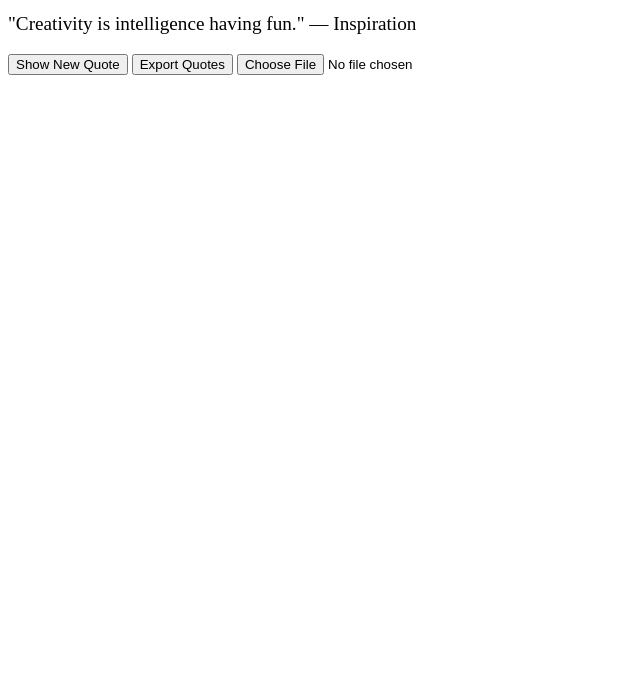
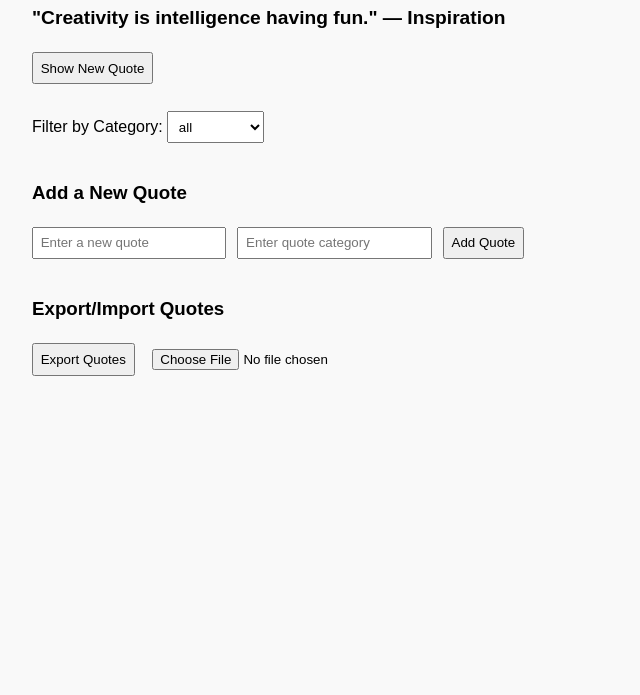
Before and after one commit to ebu0g/alx_fe_javascript, a plain HTML site: page dom-manipulation/index.html in a window 1280 px wide. Shown: the part 105-800 px from the top of the page, without its empty margins (0-640 px from the left). Drawn offline with Linux system fonts and the light colour scheme.

Commit message:
Update index.html

```diff
--- a/dom-manipulation/index.html
+++ b/dom-manipulation/index.html
@@ -4,19 +4,54 @@
   <meta charset="UTF-8" />
   <meta name="viewport" content="width=device-width, initial-scale=1.0"/>
   <title>Dynamic Quote Generator</title>
+  <style>
+    body {
+      font-family: Arial, sans-serif;
+      padding: 1.5rem;
+      background-color: #f9f9f9;
+    }
+    #quoteDisplay {
+      font-size: 1.2em;
+      font-weight: bold;
+      margin: 1em 0;
+    }
+    input, select, button {
+      margin: 0.3em 0.5em 0.5em 0;
+      padding: 0.5em;
+    }
+  </style>
 </head>
 <body>
   <h1>Dynamic Quote Generator</h1>
 
-  <select id="categoryFilter">
-    <option value="all">All Categories</option>
-  </select>
+  <!-- Quote display -->
+  <div id="quoteDisplay">Loading...</div>
 
-  <div id="quoteDisplay" style="margin: 1em 0; font-size: 1.2em;"></div>
+  <!-- Show New Quote -->
   <button id="newQuote">Show New Quote</button>
 
-  <button id="exportQuotesBtn">Export Quotes</button>
-  <input type="file" id="importFile" accept=".json" />
+  <!-- Category filter -->
+  <div style="margin-top: 1em;">
+    <label for="categoryFilter">Filter by Category:</label>
+    <select id="categoryFilter">
+      <option value="all">All Categories</option>
+    </select>
+  </div>
+
+  <!-- Add New Quote Form -->
+  <div style="margin-top: 2em;">
+    <h3>Add a New Quote</h3>
+    <input type="text" id="newQuoteText" placeholder="Enter a new quote" />
+    <input type="text" id="newQuoteCategory" placeholder="Enter quote category" />
+    <button onclick="addQuote()">Add Quote</button>
+  </div>
+
+  <!-- Export & Import -->
+  <div style="margin-top: 2em;">
+    <h3>Export/Import Quotes</h3>
+    <button id="exportQuotesBtn">Export Quotes</button>
+    <input type="file" id="importFile" accept=".json" />
+  </div>
 
   <script src="script.js"></script>
 </body>
```
